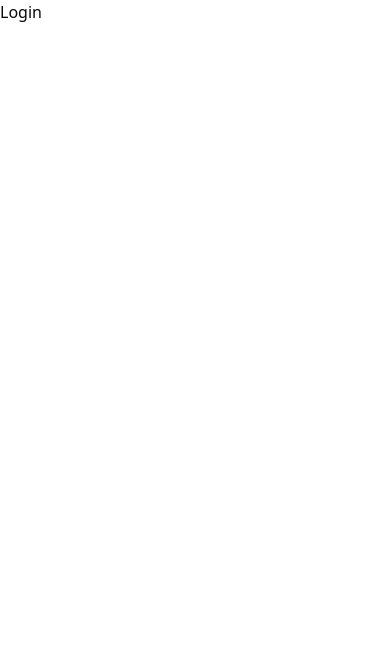
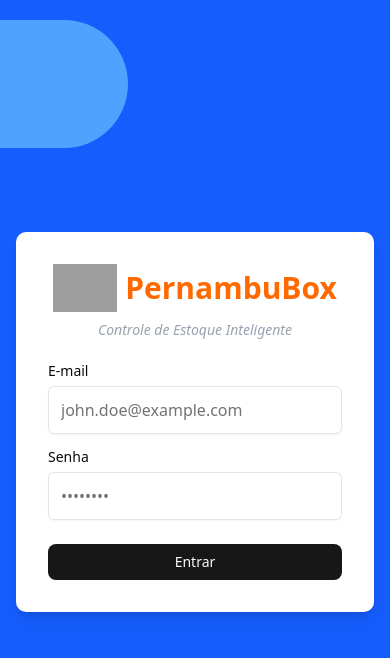
Before and after one commit to Alrykemes/pernambox-front, a React (Vite) app: page / in a window 390 px wide. Shown: the top 658 px of the page. Built offline with nearby package versions, Linux system fonts and the light colour scheme; grey boxes are pictures that could not be loaded.

Commit message:
feat: implement SignIn page and form handling

```diff
--- a/src/App.tsx
+++ b/src/App.tsx
@@ -1,12 +1,10 @@
-import Login from "@/pages/Login.tsx";
+import SignIn from "@/pages/SignIn.tsx";
 import { Route, Routes } from "react-router-dom";
 
-function App() {
+export default function App() {
   return (
     <Routes>
-      <Route path="/" element={<Login />} />
+      <Route path="/" element={<SignIn />} />
     </Routes>
   );
 }
-
-export default App;
--- /dev/null
+++ b/src/hooks/useSignInForm.ts
@@ -0,0 +1,14 @@
+import { SignInSchema } from "@/schemas/signIn";
+import type { SignInType } from "@/types/signIn";
+import { zodResolver } from "@hookform/resolvers/zod";
+import { useForm } from "react-hook-form";
+
+export const useSignInForm = () => {
+  return useForm<SignInType>({
+    resolver: zodResolver(SignInSchema),
+    defaultValues: {
+      email: "",
+      password: "",
+    },
+  });
+};
--- a/src/pages/Login.tsx
+++ /dev/null
@@ -1,9 +0,0 @@
-function Login() {
-  return (
-    <>
-      <h1>Login</h1>
-    </>
-  );
-}
-
-export default Login;
--- /dev/null
+++ b/src/pages/SignIn.tsx
@@ -0,0 +1,71 @@
+import logo from "@/assets/defesa-civil.png";
+import stockMan from "@/assets/stock-man.png";
+import FormWrapper from "@/components/form/FormWrapper";
+import { InputField } from "@/components/form/InputField";
+import SubmitButton from "@/components/form/SubmitButton";
+import { useSignInForm } from "@/hooks/useSignInForm";
+import type { SignInType } from "@/types/signIn";
+
+export default function SignIn() {
+  const form = useSignInForm();
+  const onSubmit = async (data: SignInType) => {
+    try {
+      console.log(data);
+    } catch (error) {
+      console.error(error);
+    }
+  };
+
+  return (
+    <div className="flex min-h-screen items-center justify-center bg-blue-600 p-4">
+      <div className="absolute top-5 left-0 h-32 w-32 rounded-tr-[50%] rounded-br-[50%] bg-blue-400" />
+
+      <div className="flex w-full max-w-5xl overflow-hidden rounded-lg bg-white shadow-lg">
+        <div
+          className="hidden bg-cover bg-center md:block md:w-1/2"
+          style={{ backgroundImage: `url(${stockMan})` }}
+        />
+
+        <div className="flex w-full flex-col justify-center p-8 md:w-1/2">
+          <div className="mb-6 flex flex-col items-center space-y-2">
+            <div className="flex items-center space-x-2">
+              <img src={logo} alt="logo" className="w-16" />
+              <h1 className="text-3xl font-bold text-orange-500">
+                PernambuBox
+              </h1>
+            </div>
+            <p className="text-center text-sm text-gray-400 italic">
+              Controle de Estoque Inteligente
+            </p>
+          </div>
+
+          <FormWrapper form={form} onSubmit={onSubmit}>
+            <div className="space-y-4">
+              <InputField
+                control={form.control}
+                name="email"
+                label="E-mail"
+                type="text"
+                placeholder="john.doe@example.com"
+              />
+              <InputField
+                control={form.control}
+                name="password"
+                label="Senha"
+                type="password"
+                placeholder="••••••••"
+              />
+            </div>
+
+            <SubmitButton
+              isSubmitting={form.formState.isSubmitting}
+              className="mt-6 w-full"
+            >
+              Entrar
+            </SubmitButton>
+          </FormWrapper>
+        </div>
+      </div>
+    </div>
+  );
+}
--- /dev/null
+++ b/src/schemas/signIn.ts
@@ -0,0 +1,8 @@
+import { z } from "zod/v4";
+
+export const SignInSchema = z.object({
+  email: z
+    .email("Email must be a valid email address")
+    .nonempty("Email is required"),
+  password: z.string().nonempty("Password is required"),
+});
--- /dev/null
+++ b/src/types/signIn.ts
@@ -0,0 +1,4 @@
+import { SignInSchema } from "@/schemas/signIn";
+import { z } from "zod/v4";
+
+export type SignInType = z.infer<typeof SignInSchema>;
```
